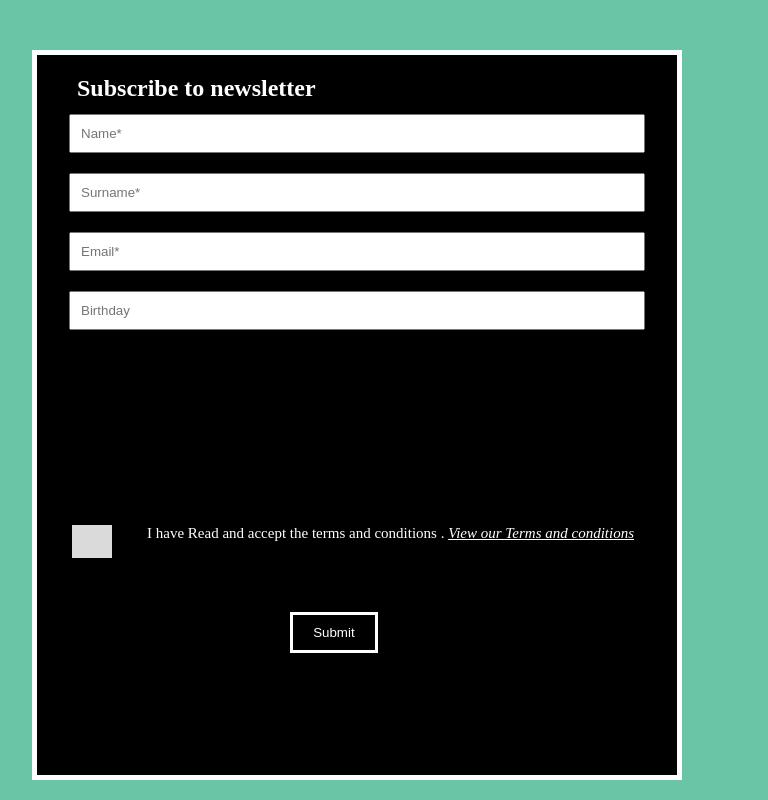
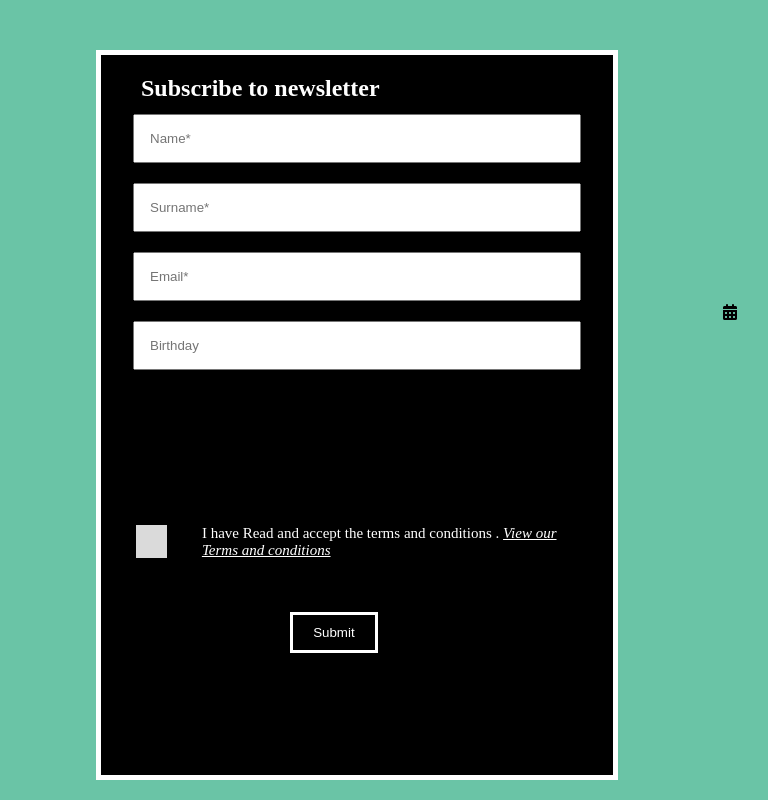
Before and after one commit to himanshu20163/CSSAssigment, a plain HTML site: page 304-02/index.html in a window 1280 px wide. Shown: the whole page, without its empty margins (283-1051 px from the left). Drawn offline with Linux system fonts and the light colour scheme.

Commit message:
Update index.css

```diff
--- a/304-02/index.css
+++ b/304-02/index.css
@@ -13,7 +13,7 @@ body{
 }
 .maincontainer{
   height: 90%;
-  width: 50%;
+  width: 40%;
   outline:5px solid white;
   margin-top: 30px;
   padding: 20px;
@@ -32,7 +32,7 @@ h2{
   background-color: black;
 }
 .form input{
-  padding: 10px;
+  padding: 15px;
   margin:10px;
 }
 #birthday{
```
